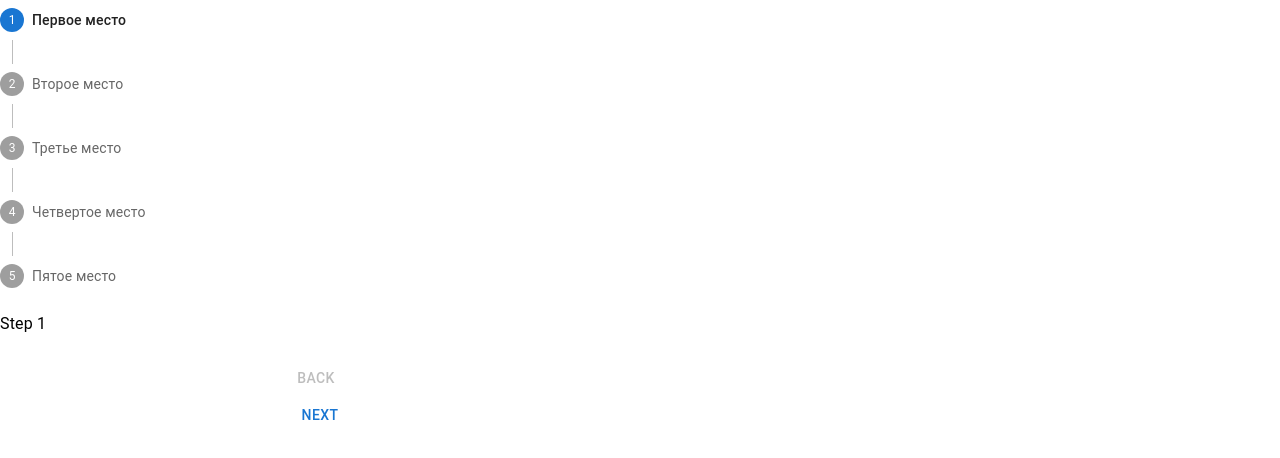
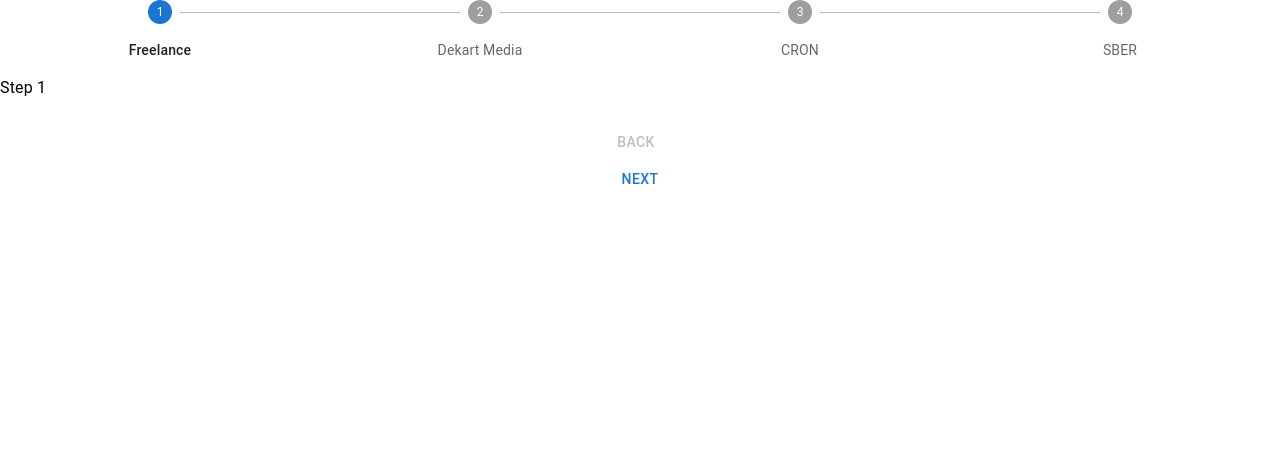
Before and after one commit to kulinec05/portfolio, a React (Create React App) app: page / in a window 1280 px wide. Shown: the top 458 px of the page. Built offline with nearby package versions, Linux system fonts and the light colour scheme.

Commit message:
feat:InitCommit

```diff
--- a/package.json
+++ b/package.json
@@ -10,6 +10,7 @@
     "@testing-library/react": "^13.4.0",
     "@testing-library/user-event": "^13.5.0",
     "framer-motion": "^7.6.2",
+    "portfolio": "github:kulinec05/portfolio",
     "react": "^18.2.0",
     "react-dom": "^18.2.0",
     "react-scripts": "5.0.1",
--- a/src/App.js
+++ b/src/App.js
@@ -1,5 +1,6 @@
 import React, { useState } from "react";
 import HorizontalLinearStepper from "./components/Stepper";
+import Box from '@mui/material/Box'
 
 // const imgData = ["child", "boy", "youngman", "grownman", "oldman"];
 
@@ -7,6 +8,9 @@
   const [activeStep, setActiveStep] = useState(0);
   return (
     <>
+    <Box sx={{width:'100%'}}>
+
+    </Box>
       <HorizontalLinearStepper
         activeStep={activeStep}
         setActiveStep={setActiveStep}
--- a/src/components/Stepper.js
+++ b/src/components/Stepper.js
@@ -5,13 +5,13 @@
 import StepLabel from "@mui/material/StepLabel";
 import Button from "@mui/material/Button";
 import Typography from "@mui/material/Typography";
+import { StepContent } from "@mui/material";
 
 const steps = [
-  "Первое место",
-  "Второе место",
-  "Третье место",
-  "Четвертое место",
-  "Пятое место",
+  "Freelance",
+  "Dekart Media",
+  "CRON",
+  "SBER",
 ];
 
 export default function HorizontalLinearStepper({ activeStep, setActiveStep }) {
@@ -28,8 +28,8 @@
   };
 
   return (
-    <Box sx={{ width: "50%" }}>
-      <Stepper activeStep={activeStep} orientation="vertical">
+    <Box sx={{ width: "100%" }}>
+      <Stepper activeStep={activeStep} alternativeLabel>
         {steps.map((label, index) => {
           const stepProps = {};
           const labelProps = {};
```
Also changed, not shown: 1 other file (tests, documents, lock files or other folders).
